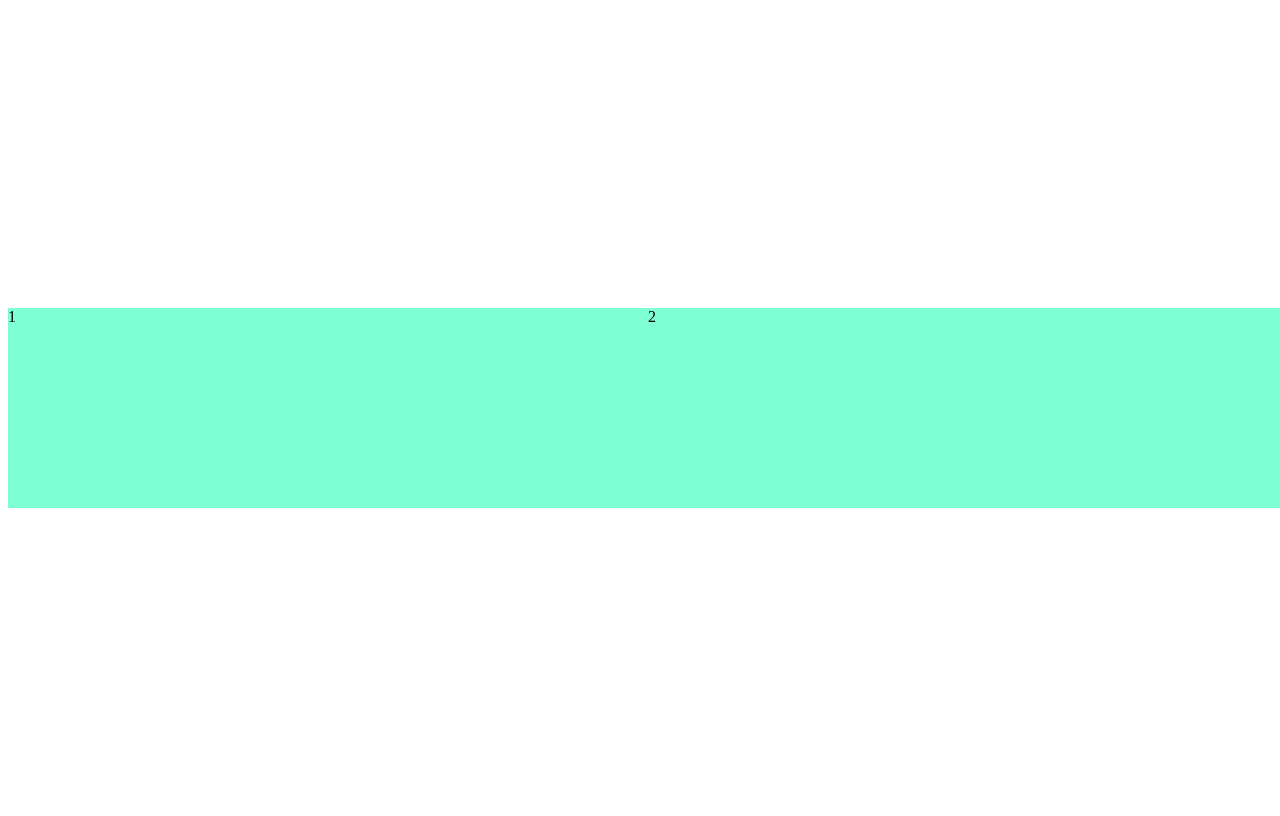
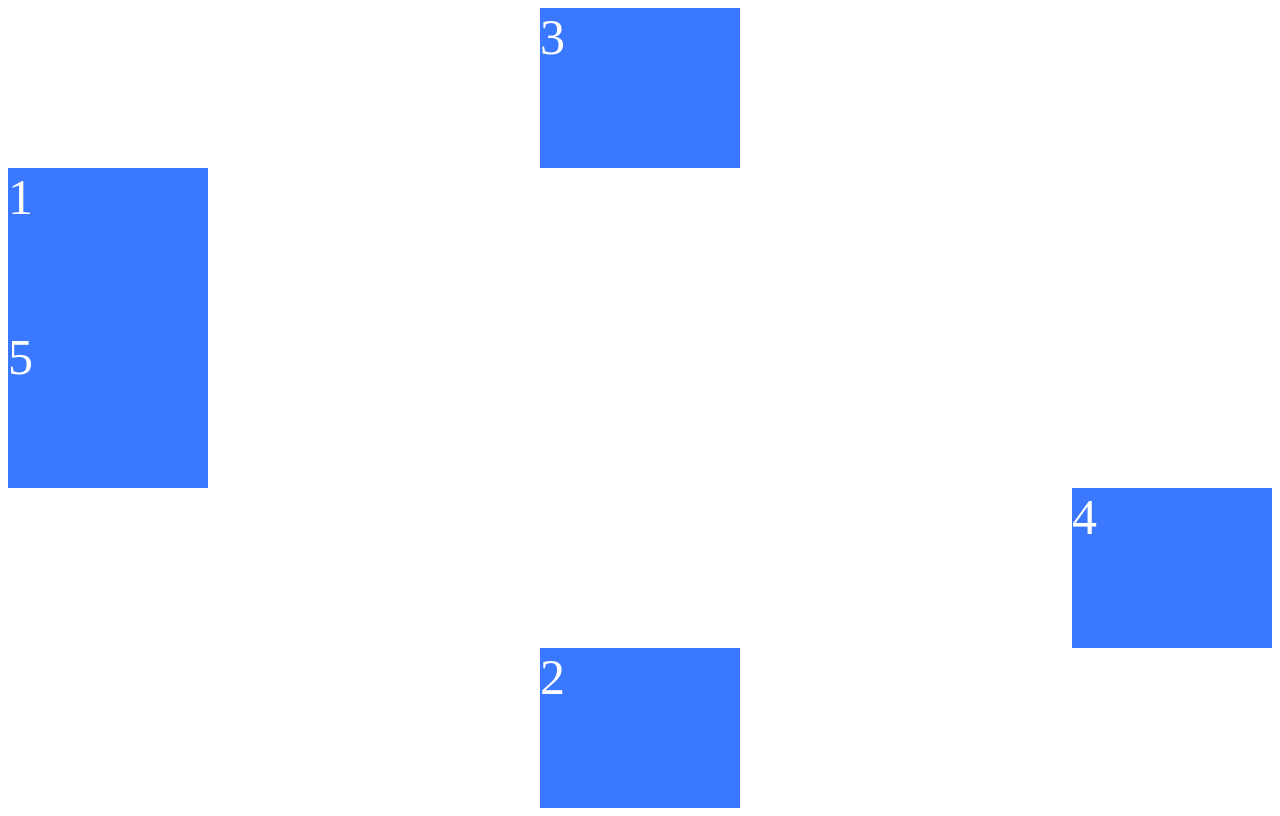
Before and after one commit to guswn2521/SCSS-Layout-Masterclass, a plain HTML site: page index.html in a window 1280 px wide. Drawn offline with Linux system fonts and the light colour scheme.

Commit message:
#1.4 align-self and order
1. align-self : 특정 자식들만 align의 속성들을 적용할 수 있다.
-> 자식요소에 직접 적용함

2. order : 자식 flexbox들에 순서를 줄 수 있다. default는 0이다.
-> z-index처럼 order순으로 자식들이 나열된다.

```diff
--- a/index.html
+++ b/index.html
@@ -8,12 +8,13 @@
     <link rel="stylesheet" href="style.css">
 </head>
 <body>
-    <div class="wrapper">
+    <div class="pather">
+        <div class="child">1</div>
+        <div class="child">2</div>
+        <div class="child">3</div>
+        <div class="child">4</div>
+        <div class="child">5</div>
 
-
-    <div class="box">1</div>
-    <div class="box">2</div>
-    <!-- <div class="box">3</div> -->
-</div>
+    </div>
 </body>
 </html>
--- a/style.css
+++ b/style.css
@@ -1,19 +1,33 @@
-.wrapper{
+.pather{
     display: flex;
-    flex-direction: row;
+    flex-direction: column;
     /* Main Axis */
-    /* justify-content:stretch; */
+    justify-content:space-between;
     /* Cross Axis */
-    align-items: center;
-    width: 100vw;
+    /* align-items: center; */
+    /* width: 100vw; */
     /* height: 300px; */
     height: 100vh;
 }
-.box{
-    background-color: aquamarine;
-    width: 100px;
+.child{
+    background-color: rgb(57, 120, 255);
+    color: white;
+    width: 200px;
     height: 200px;
-    flex-grow: 1;
+    font-size:50px;
+    /* flex-grow: 1; */
     /* margin-bottom: 2px;
     display:inline-block; */
 }
+.child:nth-child(2){
+    align-self: center;
+    order:5;
+}
+.child:nth-child(4){
+    align-self: flex-end;
+    order:4
+}
+.child:nth-child(3){
+    align-self: center;
+    order: -1;
+}
```
